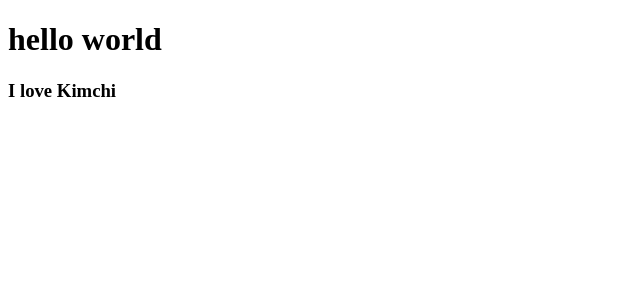
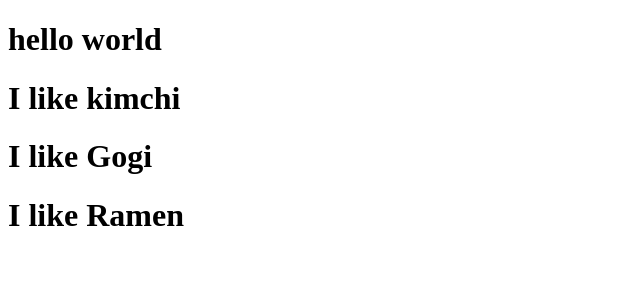
Before and after one commit to JunghyoMoon/React-basic, a React (Create React App) app: page / in a window 1280 px wide. Shown: the top 300 px of the page, without its empty margins (0-640 px from the left). Built offline with nearby package versions, Linux system fonts and the light colour scheme.

Commit message:
props in react

```diff
--- a/src/App.js
+++ b/src/App.js
@@ -1,13 +1,18 @@
 import React from "react";
 // 하나의 컴포넌트만 렌더링할 수 있기 때문에, 이렇게 다른 컴포넌트를 불러와야 함.
 // 코드를 여러개의 '조각'으로 나눠, 재사용성과 유지보수를 편리하게.
-import Kimchi from "./Kimchi";
+
+function Food({ name }) {
+	return <h1>I like {name}</h1>;
+}
 
 function App() {
 	return (
 		<div>
 			<h1>hello world</h1>
-			<Kimchi />
+			<Food name="kimchi" />
+			<Food name="Gogi" />
+			<Food name="Ramen" />
 		</div>
 	);
 }
--- a/src/Kimchi.js
+++ /dev/null
@@ -1,7 +0,0 @@
-import React from "react";
-
-function Kimchi() {
-	return <h3>I love Kimchi</h3>;
-}
-
-export default Kimchi;
```
